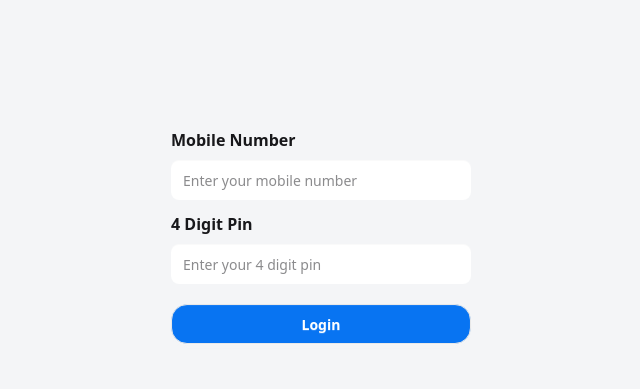
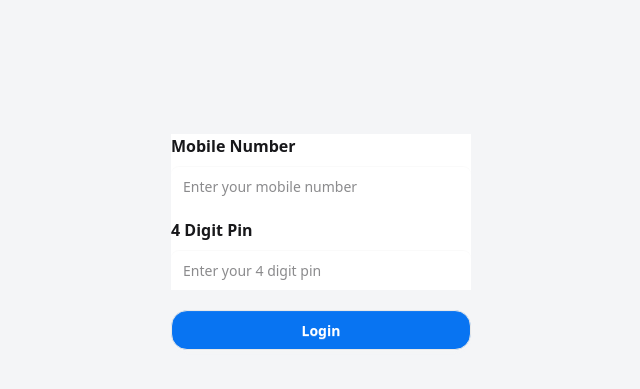
Before and after one commit to oniichan28/payoo-web, a plain HTML site: page index.html in a window 1280 px wide. Shown: the part 289-678 px from the top of the page, without its empty margins (319-959 px from the left). Drawn offline with nearby package versions, Linux system fonts and the light colour scheme.

Commit message:
added bg

```diff
--- a/index.html
+++ b/index.html
@@ -18,7 +18,7 @@
     </div>
 
     <!-- Form -->
-    <div class="mt-">
+    <div class="mt-3 bg-[#FFFFFF]">
       <h3 class="font-semibold">Mobile Number</h3>
       <input type="text" placeholder="Enter your mobile number"
              class="input input-bordered w-full rounded-lg mt-2 border-none " />
```
